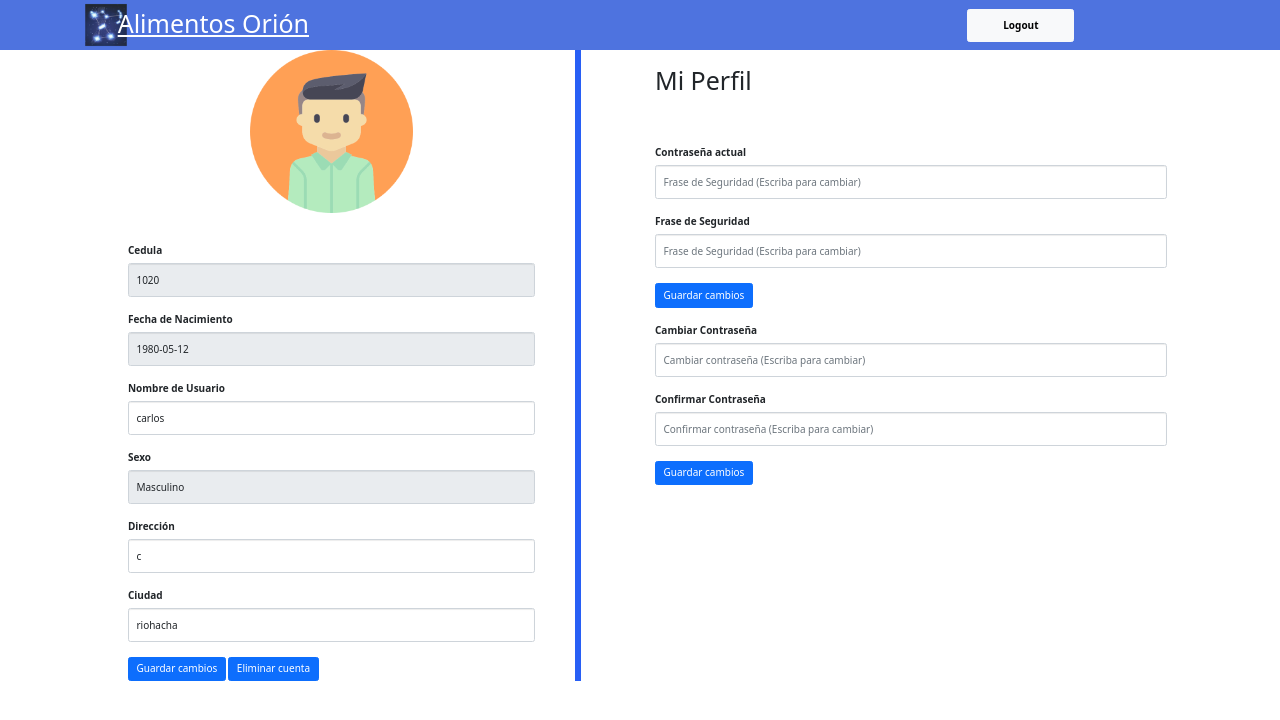
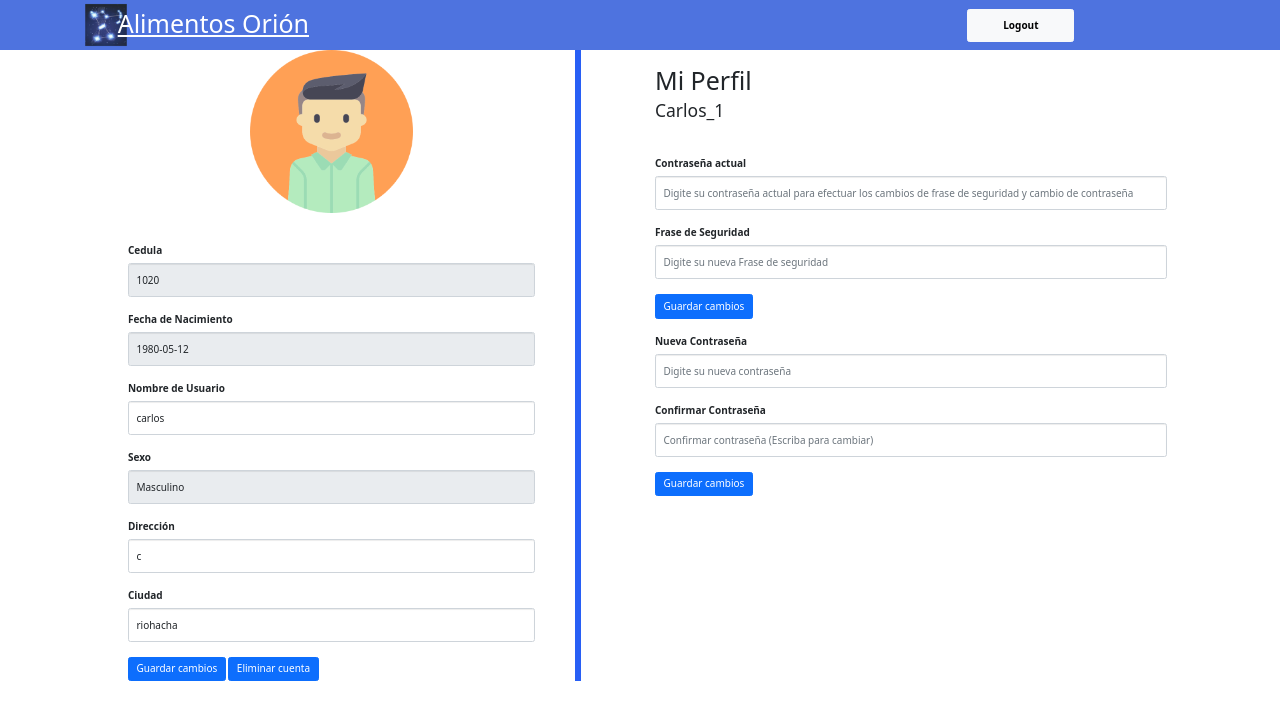
Before and after one commit to J4ngel/H4ckaton_2021, a Flask app: page /usuario in a window 1280 px wide. Shown: the top 720 px of the page. Run offline with Flask 2, Linux system fonts and the light colour scheme; a user stored in the database is signed in; data comes from the database, SQL or seed files in the repository; some libraries are stand-ins or nearby versions.

Commit message:
Actualización de datos desde perfil, creación de rutas necesarias

```diff
--- a/db_manager.py
+++ b/db_manager.py
@@ -66,6 +66,33 @@ def login_session(username, password):
         con=sql_connection()
         cursor = con.cursor()
         cursor.execute(*strsql)
+        query= cursor.fetchall()
+        if query!=None:
+            if check_password_hash(query[0][0],password):
+                status['data']=query
+                return status
+            else:
+                status['state'] = False
+                status['error'] = "Credenciales invalidas verifique la cedula y/o la contraseña"
+                return status
+
+        else:
+            status['state'] = False
+            status['error'] = "Credenciales invalidas verifique la cedula y/o la contraseña"
+            return status
+
+    except Error:
+        status['state'] = False
+        status['error'] = "Algo salió mal"
+        return status
+
+def login_session_CAMBIOS(username, password):
+    status = {'state':True, 'error':None, 'data':None}
+    try:
+        strsql = 'SELECT Contrasena, Nombre_y_apellido, rol,id_usuario FROM Usuarios WHERE username=?', (username,)
+        con=sql_connection()
+        cursor = con.cursor()
+        cursor.execute(*strsql)
         query= cursor.fetchone()
         if query!=None:
             if check_password_hash(query[0],password):
@@ -85,7 +112,6 @@ def login_session(username, password):
         status['state'] = False
         status['error'] = "Algo salió mal"
         return status
-
 #----->DEVUELVE LA CEDULA SI LAS TRES PREGUNTAS SE RESUELVEN DE FORMA CORRECTA
 def recuperar_usuario(name, birthday, phrase):
     status = {'state':True, 'error':None, 'data':None}
@@ -217,9 +243,9 @@ def obtener_info_usuario(id_usuario):
     try:
         with sqlite3.connect("orion.db") as con:
             cur = con.cursor()
-            query=cur.execute("SELECT Cedula, Nombre_y_apellido, Fecha_de_nacimiento,Sexo, Direccion, Ciudad FROM Usuarios WHERE id_usuario=?  ",[id_usuario]).fetchone()
+            query=cur.execute("SELECT Cedula, Nombre_y_apellido, Fecha_de_nacimiento,Sexo, Direccion, Ciudad, username FROM Usuarios WHERE id_usuario=?  ",[id_usuario]).fetchone()
             if query!=None:
-                status['data']= [query[0],query[1],query[2],query[3],query[4],query[5]]
+                status['data']= [query[0],query[1],query[2],query[3],query[4],query[5],query[6]]
                 return status
             else:
 
--- a/main.py
+++ b/main.py
@@ -28,8 +28,21 @@ def principal():
     return render_template('index.html')
 
 # Yessid: Pagina de usuario externo
-@app.route('/usuario')
+@app.route('/usuario', methods=['GET', 'POST'])
 def usuario():
+    if request.method == 'POST':
+        name = escape(request.form['name'])
+        addr = escape(request.form['addr'])
+        city = escape(request.form['city'])
+
+        status_1 = verifications.valid_update_info(name,addr,city)
+        if not status_1['state']:
+            flash(status_1['error'])
+            return redirect('/usuario')
+
+        flash("PROCESO DE BASE DE DATOS")
+        return redirect("/usuario")
+
     if 'user' in session and session['rol'] == 1:
         data=db_manager.obtener_info_usuario(session['id'])['data']
         print(data)
@@ -37,17 +50,94 @@ def usuario():
             sexo="Masculino"
         else:
             sexo="Femenino"
-        return render_template('usuarioExterno.html',cedula=data[0],nombre=data[1],fecha=data[2],sexo=sexo,direccion=data[4],ciudad=data[5])
+        return render_template('usuarioExterno.html',cedula=data[0],nombre=data[1],fecha=data[2],sexo=sexo,direccion=data[4],ciudad=data[5],username=data[6])
     else:
         return redirect('/login/dashboard')
 
+@app.route('/usuario/act_frase', methods=['POST'])
+def act_frase_usuario():
+    old_pass = escape(request.form['old_pass'])
+    phrase = escape(request.form['phrase'])
+
+    status_1 = verifications.valid_update_info(old_pass=old_pass, phrase=phrase)
+
+    if not status_1['state']:
+            flash(status_1['error'])
+            return redirect('/usuario')
+
+    flash("PROCESO DE BASE DE DATOS PARA CAMBIO DE FRASE")
+    return redirect("/usuario")
+
+@app.route('/usuario/act_pass', methods=['POST'])
+def act_pass_usuario():
+    old_pass = escape(request.form['old_pass'])
+    new_pass = escape(request.form['new_pass'])
+    check_pass = escape(request.form['check_pass'])
+
+    status_1 = verifications.valid_update_info(old_pass=old_pass,new_pass=new_pass,check_pass=check_pass)
+
+    if not status_1['state']:
+            flash(status_1['error'])
+            return redirect('/usuario')
+
+    flash("PROCESO DE BASE DE DATOS PARA CAMBIO DE CONTRASEÑA")
+    return redirect("/usuario")
+
 # Yessid: Pagina de usuario interno
-@app.route('/empleado')
+@app.route('/empleado', methods=['GET', 'POST'])
 def empleado():
+    if request.method == 'POST':
+        name = escape(request.form['name'])
+        addr = escape(request.form['addr'])
+        city = escape(request.form['city'])
+
+        status_1 = verifications.valid_update_info(name,addr,city)
+        if not status_1['state']:
+            flash(status_1['error'])
+            return redirect('/empleado')
+
+        flash("PROCESO DE BASE DE DATOS")
+        return redirect("/empleado")
+
     if 'user' in session and session['rol'] == 2:
-        return render_template('usuarioInterno.html')
+        data=db_manager.obtener_info_usuario(session['id'])['data']
+        print(data)
+        if data[3] == 1:
+            sexo="Masculino"
+        else:
+            sexo="Femenino"
+        return render_template('usuarioInterno.html',cedula=data[0],nombre=data[1],fecha=data[2],sexo=sexo,direccion=data[4],ciudad=data[5],username=data[6])
     else:
         return redirect('/login/dashboard')
+
+@app.route('/empleado/act_frase', methods=['POST'])
+def act_frase_empleado():
+    old_pass = escape(request.form['old_pass'])
+    phrase = escape(request.form['phrase'])
+
+    status_1 = verifications.valid_update_info(old_pass=old_pass, phrase=phrase)
+
+    if not status_1['state']:
+            flash(status_1['error'])
+            return redirect('/empleado')
+
+    flash("PROCESO DE BASE DE DATOS PARA CAMBIO DE FRASE")
+    return redirect("/empleado")
+
+@app.route('/empleado/act_pass', methods=['POST'])
+def act_pass_empleado():
+    old_pass = escape(request.form['old_pass'])
+    new_pass = escape(request.form['new_pass'])
+    check_pass = escape(request.form['check_pass'])
+
+    status_1 = verifications.valid_update_info(old_pass=old_pass,new_pass=new_pass,check_pass=check_pass)
+
+    if not status_1['state']:
+            flash(status_1['error'])
+            return redirect('/empleado')
+
+    flash("PROCESO DE BASE DE DATOS PARA CAMBIO DE CONTRASEÑA")
+    return redirect("/empleado")
 
 # Yessid: Pagina de productos (clientte)
 @app.route('/productos')
@@ -79,9 +169,9 @@ def login():
 
             else:
                 session['user']=username
-                session['name']=status_2['data'][1]
-                session['rol']=status_2['data'][2]
-                session['id']=status_2['data'][3]
+                session['name']=status_2['data'][0][1]
+                session['rol']=status_2['data'][0][2]
+                session['id']=status_2['data'][0][3]
                 print("logueo con exito")
 
                 if session['rol'] == 3:
--- /dev/null
+++ b/static/js/usuario_externo.js
@@ -0,0 +1,13 @@
+let btn_frase = document.getElementById("btn_frase")
+let btn_pass = document.getElementById("btn_pass")
+
+btn_frase.addEventListener("click", actualizar_frase)
+btn_pass.addEventListener("click", actualizar_pass)
+
+function actualizar_frase(){
+    document.getElementById("form_usuario_externo").action = "/usuario/act_frase"
+}
+
+function actualizar_pass(){
+    document.getElementById("form_usuario_externo").action = "/usuario/act_pass"
+}
--- a/templates/usuarioExterno.html
+++ b/templates/usuarioExterno.html
@@ -3,18 +3,24 @@
 {% block title %}Usuario Externo{% endblock %}
 
 {% block alertas %}
+<div class="row">
     {% for message in get_flashed_messages() %}
+    <div class="col"></div>
+    <div class="col-6 text-center">
         <div class="alert alert-warning" style="margin-top:10px;" role="alert">
             <b>{{ message }}</b>
         </div>
+    </div>
+    <div class="col"></div>
     {% endfor %}
+</div>
 {% endblock %}
 
 {% block desarrollo %}
     <br><br><br>
     <div class="col"></div>
 
-    <div class="row d-flex justify-content-center">
+    <form action="/usuario" class="row d-flex justify-content-center" method="POST" id="form_usuario_externo" enctype="multipart/form-data">
         <div class="col-1">
         </div>
         <div class="col-4 ">
@@ -30,16 +36,16 @@
             <input type="text" readonly class="form-control" value={{fecha}} id="id_field">
             <br>
             <label for="id_field" class="form-label">Nombre de Usuario</label>
-            <input type="text" class="form-control" value={{nombre}} id="id_field">
+            <input type="text" class="form-control" value={{nombre}} id="id_field" name="name">
             <br>
             <label for="id_field" class="form-label">Sexo</label>
             <input type="text" readonly class="form-control" value={{sexo}} id="id_field"><br>
             <label for="id_field" class="form-label">Dirección</label>
-            <input type="text" class="form-control" value={{direccion}} id="id_field"><br>
+            <input type="text" class="form-control" value={{direccion}} id="id_field" name="addr"><br>
             <label for="id_field" class="form-label">Ciudad</label>
-            <input type="text" class="form-control" value={{ciudad}} id="id_field">
+            <input type="text" class="form-control" value={{ciudad}} id="id_field" name="city">
             <br>
-            <button type="button" class="btn btn-primary" id="btn-actualizar">Guardar cambios</button>
+            <button type="submit" class="btn btn-primary" id="btn_info">Guardar cambios</button>
             <a href="/eliminar_cuenta"><button type="button" class="btn btn-primary" id="btn-actualizar">Eliminar cuenta</button></a>
         </div>
 
@@ -59,25 +65,25 @@
 
             <br>
             <h1>Mi Perfil</h1>
-            <br>
+            <h3>{{username}}</h3>
             <br>
             <br>
             <label for="id_frase" class="form-label">Contraseña actual</label>
-            <input type="password" class="form-control" placeholder="Frase de Seguridad (Escriba para cambiar)" id="id_frase" name="old_pass">
+            <input type="password" class="form-control" placeholder="Digite su contraseña actual para efectuar los cambios de frase de seguridad y cambio de contraseña" id="id_frase" name="old_pass">
             <br>
             <label for="id_frase" class="form-label">Frase de Seguridad</label>
-            <input type="password" class="form-control" placeholder="Frase de Seguridad (Escriba para cambiar)" id="id_frase" name="phrase">
+            <input type="password" class="form-control" placeholder="Digite su nueva Frase de seguridad" id="id_frase" name="phrase">
             <br>
-            <button type="button" class="btn btn-primary" id="btn-frase">Guardar cambios</button>
+            <button type="submit" class="btn btn-primary" id="btn_frase">Guardar cambios</button>
             <br>
             <br>
-            <label for="id_cambiar" class="form-label">Cambiar Contraseña</label>
-            <input type="password" class="form-control" placeholder="Cambiar contraseña (Escriba para cambiar)" id="id_cambiar">
+            <label for="id_cambiar" class="form-label">Nueva Contraseña</label>
+            <input type="password" class="form-control" placeholder="Digite su nueva contraseña" id="id_cambiar" name="new_pass">
             <br>
             <label for="id_cambiar" class="form-label">Confirmar Contraseña</label>
-            <input type="password" class="form-control" placeholder="Confirmar contraseña (Escriba para cambiar)" id="id_cambiar">
+            <input type="password" class="form-control" placeholder="Confirmar contraseña (Escriba para cambiar)" id="id_cambiar" name="check_pass">
             <br>
-            <button type="button" class="btn btn-primary" id="btn-cambiar">Guardar cambios</button>
+            <button type="submit" class="btn btn-primary" id="btn_pass">Guardar cambios</button>
 
         </div>
 
@@ -89,8 +95,12 @@
             <button type="button" class="btn btn-primary" id="btn-">Wish List</button>
             <button type="button" class="btn btn-primary" id="btn-actualizar">Logout</button>
         </div> -->
-    </div>
+    </form>
 
 
     <div class="col"></div>
 {% endblock %}
+
+{% block script_especifico %}
+<script src="{{url_for('static', filename='js/usuario_externo.js')}}"></script>
+{% endblock %}
```
Also changed, not shown: static/js/usuario_interno.js (added, +13 -0 lines), templates/usuarioInterno.html (+29 -21 lines), verifications.py (+11 -0 lines).
